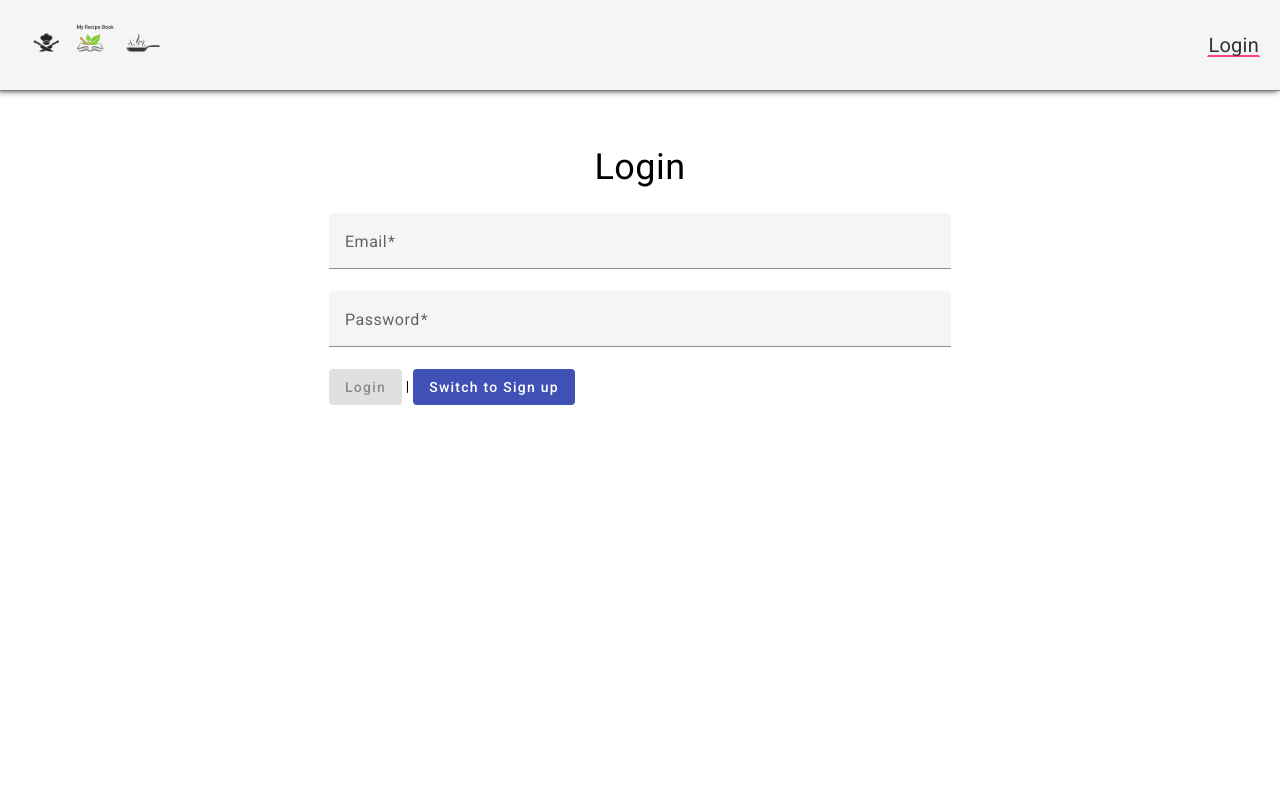
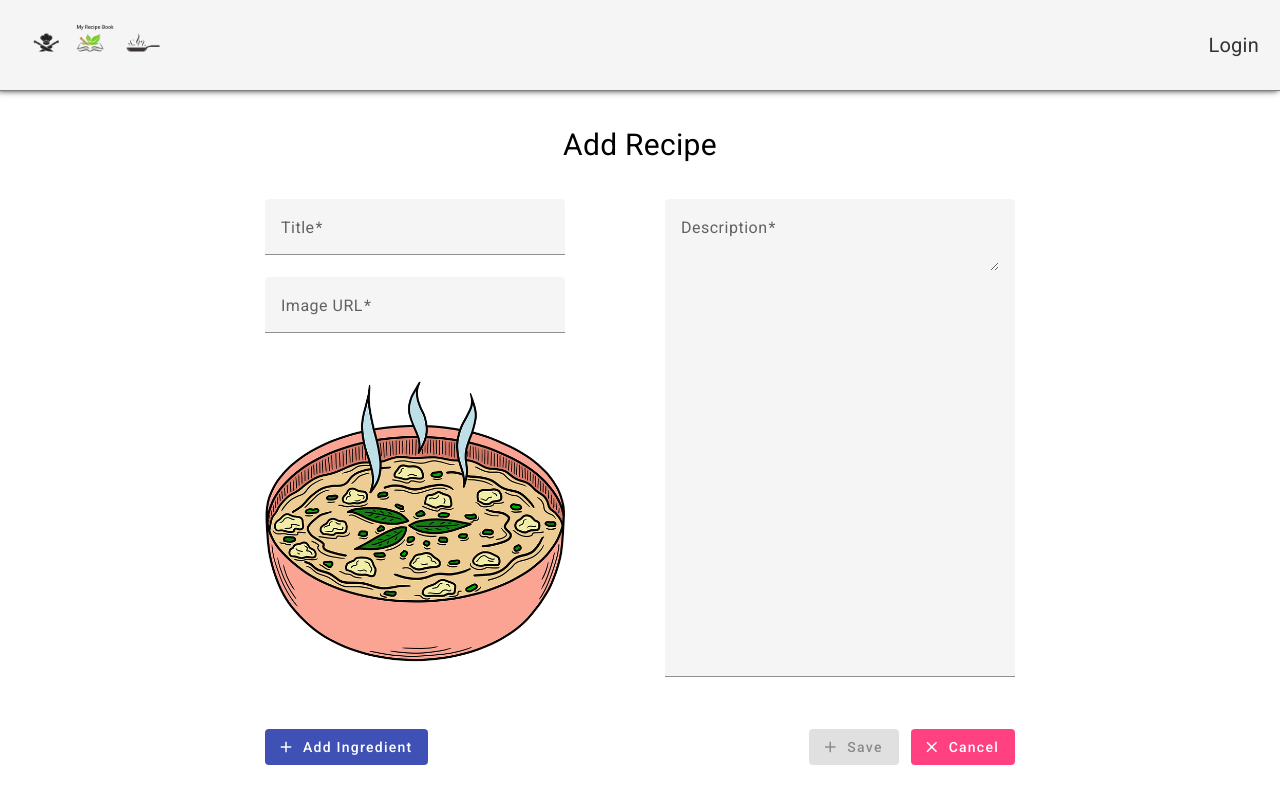
Before and after one commit to velizarganchev/my-recipe-book, an Angular app: page /recipes/new in a window 1280 px wide. Before the commit this address led to /auth. Built offline with nearby package versions, Linux system fonts and the light colour scheme.

Commit message:
refactor: Update application routes

```diff
--- a/src/app/app-routing.module.ts
+++ b/src/app/app-routing.module.ts
@@ -16,18 +16,16 @@ const appRoutes: Routes = [
     path: 'recipes',
     component: RecipesComponent,
     canActivate: [AuthGuard],
-    children: [
-      { path: 'new', component: RecipeEditComponent }, //!!! bevor dinamic id - wichtig!!!
-      {
-        path: ':id/edit',
-        component: RecipeEditComponent,
-        resolve: [RecipesResolverService],
-      },
-    ],
   },
+  { path: 'recipes/new', component: RecipeEditComponent },
   {
     path: 'recipes/:id',
     component: RecipeDetailComponent,
+    resolve: [RecipesResolverService],
+  },
+  {
+    path: 'recipes/:id/edit',
+    component: RecipeEditComponent,
     resolve: [RecipesResolverService],
   },
   { path: 'shopping-list', component: ShoppingListComponent },
--- a/src/app/recipes/recipe-edit/recipe-edit.component.html
+++ b/src/app/recipes/recipe-edit/recipe-edit.component.html
@@ -1,3 +1,6 @@
+<section>
+    <h3>{{ mainTitle }}</h3>
+    <div class="recipe-detail-container">
         <form [formGroup]="recipeForm" (ngSubmit)="onSubmit()">
             <div class="inputs-container">
                 <div class="right-section">
@@ -10,13 +13,14 @@
                         <input matInput type="text" id="imagePath" formControlName="imagePath" #imagePath>
                     </mat-form-field>
                     <div class="image-preview-container">
-                <img [src]="imagePath.value ? imagePath.value : '../../../assets/img/food-default.png'" alt="Image">
+                        <img [src]="imagePath.value ? imagePath.value : '../../../assets/img/food-default.png'"
+                            alt="Image">
                     </div>
                 </div>
                 <div class="left-section">
                     <mat-form-field>
                         <mat-label>Description</mat-label>
-                <textarea matInput id="description" formControlName="description" ></textarea>
+                        <textarea matInput id="description" formControlName="description"></textarea>
                     </mat-form-field>
                 </div>
 
@@ -42,8 +46,8 @@
                 matSuffix>add</mat-icon></button>
     </div> -->
             <div class="form-action-btns">
-        <button mat-flat-button color="primary" type="button" (click)="onAddIngredient()">Add Ingredient<mat-icon
-                matSuffix>add</mat-icon></button>
+                <button mat-flat-button color="primary" type="button" (click)="onAddIngredient()">Add
+                    Ingredient<mat-icon matSuffix>add</mat-icon></button>
                 <div class="action-btns">
                     <button mat-flat-button color="primary" type="submit" [disabled]="!recipeForm.valid">Save<mat-icon
                             matSuffix>add</mat-icon></button>
@@ -52,3 +56,5 @@
                 </div>
             </div>
         </form>
+    </div>
+</section>
--- a/src/app/recipes/recipe-edit/recipe-edit.component.scss
+++ b/src/app/recipes/recipe-edit/recipe-edit.component.scss
@@ -1,3 +1,19 @@
+section {
+  display: flex;
+  flex-direction: column;
+  align-items: center;
+
+  h3 {
+    margin: 20px 0;
+    font-size: 30px;
+    font-weight: 400;
+  }
+
+  .recipe-detail-container {
+    display: flex;
+    align-items: center;
+    justify-content: center;
+
     form {
       padding: 20px 10px;
       display: flex;
@@ -97,3 +113,5 @@ form {
 
       @media (max-width: 820px) {}
     }
+  }
+}
--- a/src/app/recipes/recipe-edit/recipe-edit.component.ts
+++ b/src/app/recipes/recipe-edit/recipe-edit.component.ts
@@ -13,6 +13,7 @@ import { DataStorageService } from '../../data-storage.service';
 export class RecipeEditComponent implements OnInit {
   id: number;
   editMode = false;
+  mainTitle;
   recipeForm: FormGroup;
 
   constructor(
@@ -28,6 +29,11 @@ export class RecipeEditComponent implements OnInit {
       this.editMode = params['id'] != null;
       this.initForm();
     });
+    if (this.editMode) {
+      this.mainTitle = 'Edit Recipe';
+    } else {
+      this.mainTitle = 'Add Recipe';
+    }
   }
 
   onSubmit() {
--- a/src/app/recipes/recipe-list/recipe-item/recipe-item.component.scss
+++ b/src/app/recipes/recipe-list/recipe-item/recipe-item.component.scss
@@ -2,9 +2,9 @@
 
 section {
   padding: 18px;
-  width: 300px;
   > a {
     display: flex;
+    flex-direction: column;
     justify-content: space-around;
     align-items: center;
     color: $blackColor;
@@ -25,16 +25,20 @@ section {
       > h3 {
         text-align: center;
         width: 100%;
-        font-size: 16px;
+        font-size: 31px;
         font-weight: 500;
       }
     }
 
     .section-right {
-      width: 90px;
+      width: 500px;
       > img {
         width: 100%;
         border-radius: 10px;
+      }
+
+      @media (max-width: 510px){
+          width: 310px !important;
       }
     }
   }
--- a/src/app/recipes/recipe-list/recipe-list.component.ts
+++ b/src/app/recipes/recipe-list/recipe-list.component.ts
@@ -36,8 +36,6 @@ export class RecipeListComponent implements OnInit, OnDestroy {
       }
     );
     this.recipes = this.recipeService.getAllRecipes();
-
-
   }
 
   ngOnDestroy(): void {
--- a/src/app/recipes/recipes.component.html
+++ b/src/app/recipes/recipes.component.html
@@ -1,9 +1,9 @@
 <div class="recipes-container">
+    <!-- <div class="recipe-detail-container">
+        <router-outlet></router-outlet>
+    </div> -->
     <div class="recipe-list-container">
         <button mat-flat-button color="primary" routerLink="/recipes/new"><mat-icon>add</mat-icon> Recipe</button>
         <app-recipe-list></app-recipe-list>
     </div>
-    <div class="recipe-detail-container">
-        <router-outlet></router-outlet>
-    </div>
 </div>
--- a/src/app/recipes/recipes.component.scss
+++ b/src/app/recipes/recipes.component.scss
@@ -9,9 +9,4 @@
             margin-left: 20px;
         }
     }
-
-    .recipe-detail-container {
-        display: flex;
-        justify-content: center;
-    }
 }
--- a/src/app/recipes/recipes.service.ts
+++ b/src/app/recipes/recipes.service.ts
@@ -9,10 +9,10 @@ import { Subject } from 'rxjs';
 })
 export class RecipesService {
   recipesChanged = new Subject<Recipe[]>();
+  private recipes: Recipe[] = [];
 
   constructor(private slService: ShoppinListService) { }
 
-  private recipes: Recipe[] = [];
 
   setRecipes(recipes: Recipe[]) {
     this.recipes = recipes;
```
Lines whose indentation alone changed are shown as unchanged.
